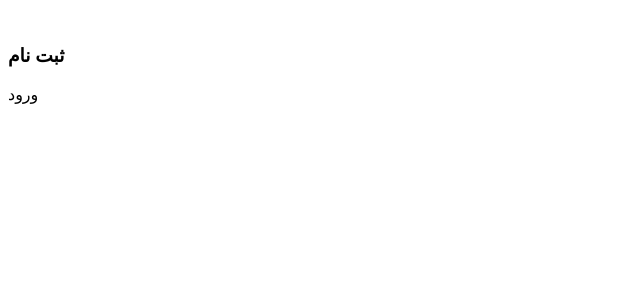
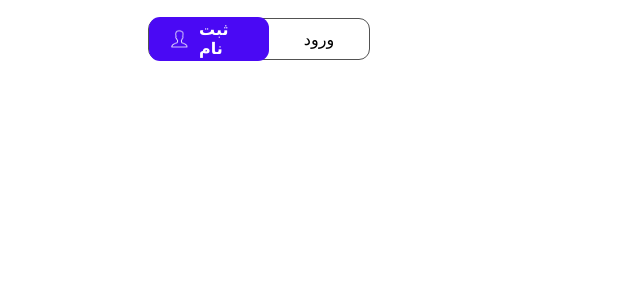
Before and after one commit to A-mahdi-A/landin, a React (Vite) app in the folder vite-project/: page / in a window 1280 px wide. Shown: the top 300 px of the page, without its empty margins (0-640 px from the left). Built offline with nearby package versions, Linux system fonts and the light colour scheme.

Commit message:
login button

```diff
--- a/vite-project/src/App.jsx
+++ b/vite-project/src/App.jsx
@@ -12,7 +12,7 @@ function App() {
 
 
 
-    <Route  path='' element={<Home/>}/>
+    <Route  path='/' element={<Home/>}/>
   </Routes>
     </>
   )
--- a/vite-project/src/App.scss
+++ b/vite-project/src/App.scss
@@ -1 +1,2 @@
 @import url(./style/header.scss);
+@import url(./style/LoginandSignUp.scss);
--- a/vite-project/src/component/Heder/Header.jsx
+++ b/vite-project/src/component/Heder/Header.jsx
@@ -4,7 +4,7 @@ import LandSup from '../Login and SignUp/LandSup'
 function Header() {
   return (
   <>
-  <section>
+  <section id='header'>
     <div id='Logo'></div>
     <div id='Meno'></div>
     <div id='LoginB'><LandSup/></div>
--- a/vite-project/src/component/Login and SignUp/LandSup.jsx
+++ b/vite-project/src/component/Login and SignUp/LandSup.jsx
@@ -1,13 +1,16 @@
 import React from "react";
-
+import heumanI from "../../assets/imge/icons8-human.png";
+import { Link } from "react-router-dom";
 function LandSup() {
   return (
     <>
-      <div>
-        <div id="Login">
-          <img src="" alt="" /> <h3>ثبت نام</h3>
-        </div>
-        <div id="SignUp">ورود</div>
+      <div id="p-LS">
+        <Link>
+          <div id="SignUp">
+            <img src={heumanI} alt="" /> <p>ثبت نام</p>
+          </div>
+        </Link>
+        <Link><div id="Login"><p>ورود</p></div></Link>
       </div>
     </>
   );
--- a/vite-project/src/pages/Home/Home.jsx
+++ b/vite-project/src/pages/Home/Home.jsx
@@ -1,9 +1,11 @@
 import React from 'react'
 import Header from '../../component/Heder/Header'
+import LandSup from '../../component/Login and SignUp/LandSup'
 
 function Home() {
   return (
     <div>
+
       <Header/>
     </div>
   )
--- /dev/null
+++ b/vite-project/src/style/LoginandSignUp.scss
@@ -0,0 +1,44 @@
+body {
+  div#p-LS {
+    display: flex;
+    align-items: center;
+    justify-content: space-between;
+    width: 220px;
+height: 40px;
+    border: 1px solid rgb(82, 82, 82);
+    border-radius: 11px;
+
+    a {
+      div#SignUp {
+        display: flex;
+        align-items: center;
+        justify-content: center;
+        background-color: #4a09f4;
+        color: white;
+        height: 24px;
+        padding: 10px 20px;
+        font-family: "Lucida Sans", "Lucida Sans Regular", "Lucida Grande",
+          "Lucida Sans Unicode", Geneva, Verdana, sans-serif;
+        border-radius: 11px;
+        font-weight: 800;
+        img {
+          height: 20px;
+          padding-right: 10px;
+        }
+      }
+    }
+
+
+
+    a {
+        text-decoration: none;
+        div#Login {
+            display: flex;
+            align-items: center;
+            justify-content: center;
+            color: black;
+            width: 100px;
+          }
+    }
+  }
+}
--- a/vite-project/src/style/header.scss
+++ b/vite-project/src/style/header.scss
@@ -1,7 +1,5 @@
 body{
-    div.salam{
-        width: 100px;
-        height: 100px;
-        background-color: red;
-    }
+ section#header{
+    padding: 10px 140px;
+ }
 }
```
Also changed, not shown: vite-project/src/assets/imge/icons8-human.png (added).
